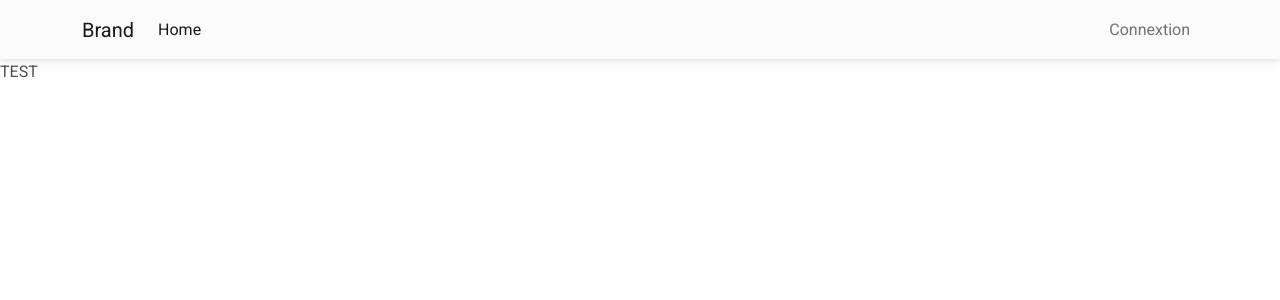
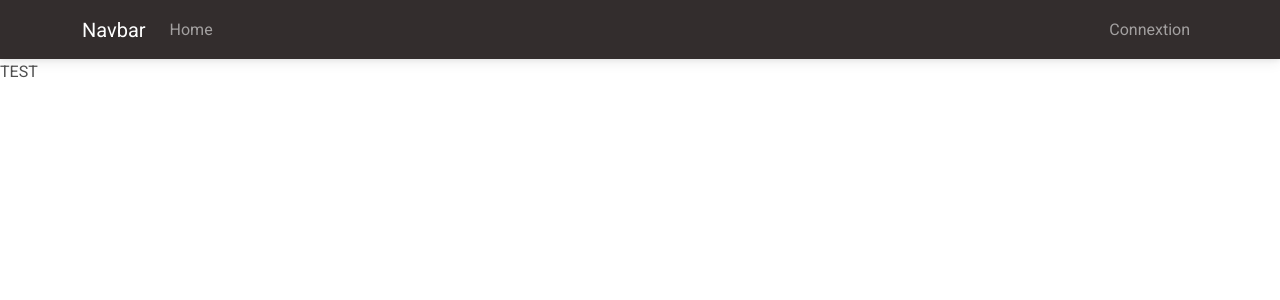
Before and after one commit to amirhatam/interview-frontend, a React (Create React App) app: page / in a window 1280 px wide. Shown: the top 300 px of the page. Built offline with nearby package versions, Linux system fonts and the light colour scheme.

Commit message:
add color for Navbar

```diff
--- a/src/components/Navbar.jsx
+++ b/src/components/Navbar.jsx
@@ -11,33 +11,32 @@ import {
     MDBCollapse
 } from 'mdb-react-ui-kit';
 
+
 export default function App() {
-    const [showBasic, setShowBasic] = useState(false);
+    const [showNavColorSecond, setShowNavColorSecond] = useState(false);
 
     return (
-        <MDBNavbar expand='lg' light bgColor='light'>
+        <MDBNavbar expand='lg' dark bgColor='dark'>
             <MDBContainer >
-                <MDBNavbarBrand href='#'>Brand</MDBNavbarBrand>
-
+                <MDBNavbarBrand href='#'>Navbar</MDBNavbarBrand>
                 <MDBNavbarToggler
-                    aria-controls='navbarSupportedContent'
+                    type='button'
+                    data-target='#navbarColor02'
+                    aria-controls='navbarColor02'
                     aria-expanded='false'
                     aria-label='Toggle navigation'
-                    onClick={() => setShowBasic(!showBasic)}
+                    onClick={() => setShowNavColorSecond(!showNavColorSecond)}
                 >
                     <MDBIcon icon='bars' fas />
                 </MDBNavbarToggler>
-
-                <MDBCollapse navbar show={showBasic}>
-                    <MDBNavbarNav className='mr-auto mb-2 mb-lg-0'>
-                        <MDBNavbarItem>
-                            <MDBNavbarLink active aria-current='page' href='#'>
+                <MDBCollapse show={showNavColorSecond} navbar id='navbarColor02'>
+                    <MDBNavbarNav className='me-auto mb-2 mb-lg-0'>
+                        <MDBNavbarItem className='active'>
+                            <MDBNavbarLink aria-current='page' href='#'>
                                 Home
                             </MDBNavbarLink>
                         </MDBNavbarItem>
-
                     </MDBNavbarNav>
-
                     <form className='d-flex input-group w-auto'>
                         <MDBNavbarNav className='mr-auto mb-2 mb-lg-0'>
                             <MDBNavbarItem>
@@ -48,6 +47,5 @@ export default function App() {
                 </MDBCollapse>
             </MDBContainer>
         </MDBNavbar>
-
     );
 }
```
